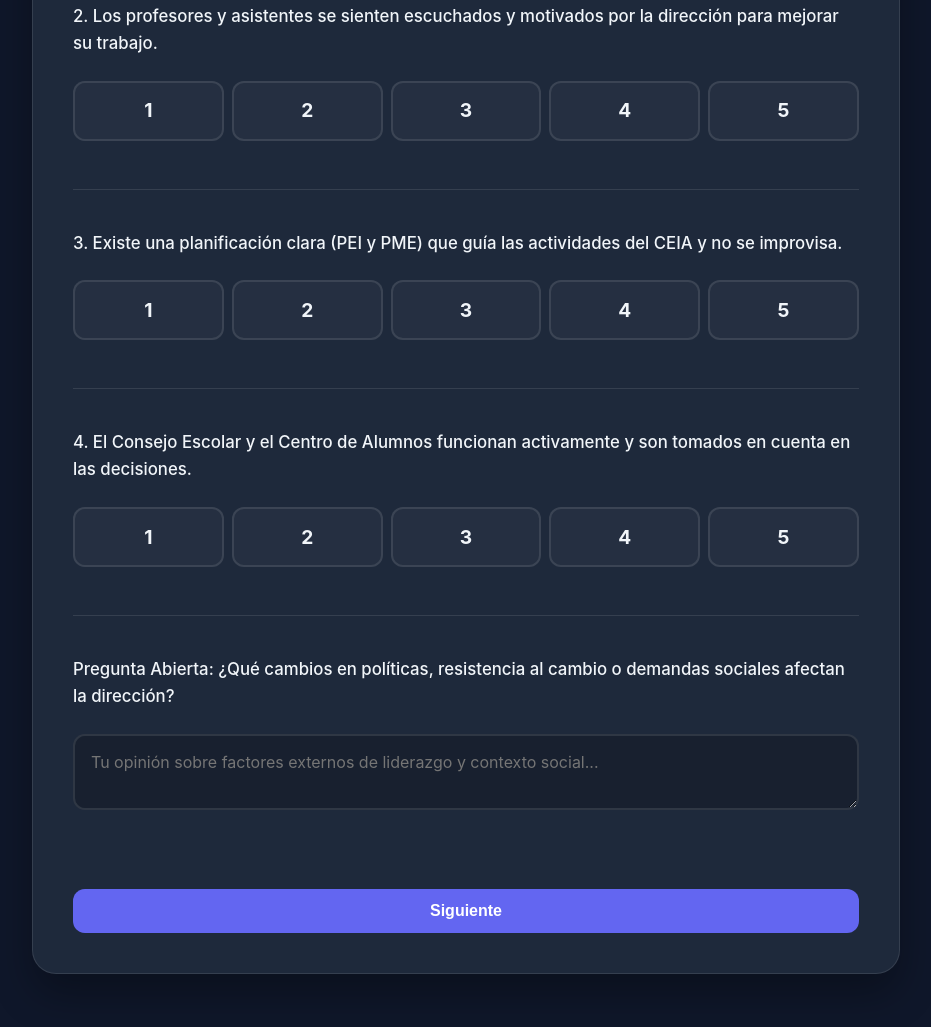
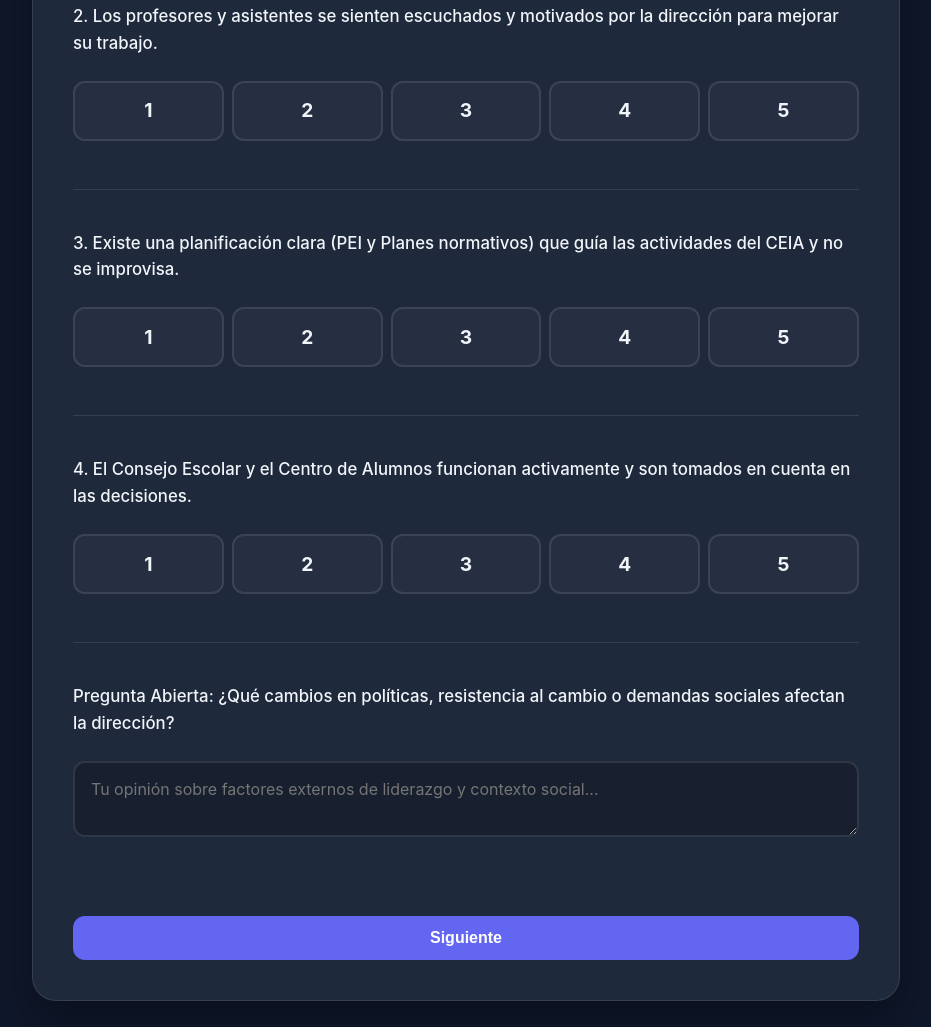
Before and after one commit to Juanpi2024/Foda-2025-CEIA-con-base-de-datos, a website built with Vite: page index.html in a window 1280 px wide. Shown: the part 961-1988 px from the top of the page, without its empty margins (174-1105 px from the left). Built offline with nearby package versions, Linux system fonts and the light colour scheme.

Commit message:
Updated Question 3 text: PME to Planes normativos

```diff
--- a/index.html
+++ b/index.html
@@ -93,7 +93,8 @@
                                                 </div>
 
                                                 <div class="question">
-                                                        <label>3. Existe una planificación clara (PEI y PME) que guía
+                                                        <label>3. Existe una planificación clara (PEI y Planes
+                                                                normativos) que guía
                                                                 las actividades del CEIA y no se improvisa.</label>
                                                         <div class="likert-scale">
                                                                 <div class="likert-item"><input type="radio" name="q3"
```
